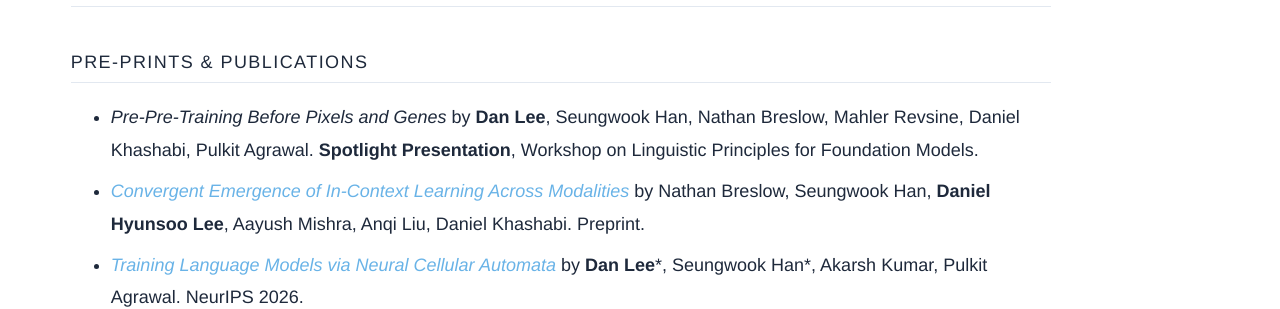
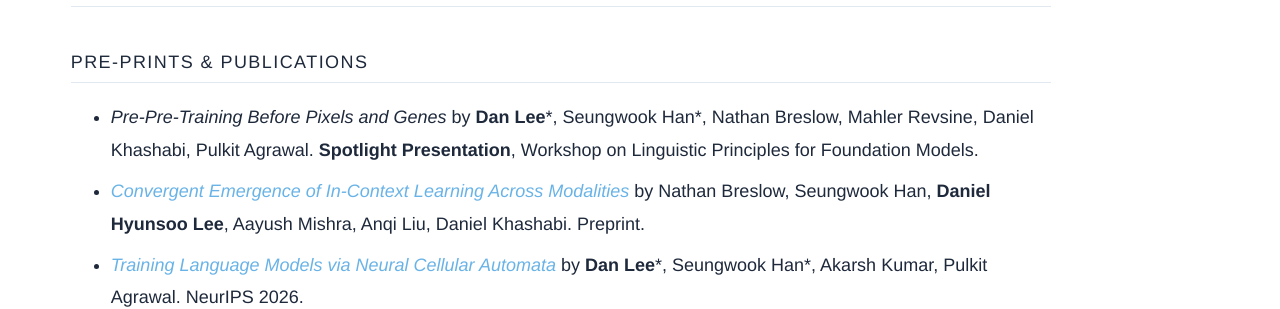
Before and after one commit to danihyunlee/danihyunlee.github.io, a Jekyll site: the page built from _pages/about.md, in a window 1280 px wide and 900 px high, scrolled down 1114 px. Shown: the part 153-462 px from the top of the window. Built offline with Jekyll 4.4.1, drawn with Linux system fonts in a browser that asks for light colours.

```diff
--- a/_pages/about.md
+++ b/_pages/about.md
@@ -40,7 +40,7 @@ I'm currently a first-year research-based funded MS student at the [TRAIS Lab](h
 ---
 
 ## Pre-Prints & Publications
-- *Pre-Pre-Training Before Pixels and Genes* by **Dan Lee**, Seungwook Han, Nathan Breslow, Mahler Revsine, Daniel Khashabi, Pulkit Agrawal. **Spotlight Presentation**, Workshop on Linguistic Principles for Foundation Models.
+- *Pre-Pre-Training Before Pixels and Genes* by **Dan Lee**\*, Seungwook Han\*, Nathan Breslow, Mahler Revsine, Daniel Khashabi, Pulkit Agrawal. **Spotlight Presentation**, Workshop on Linguistic Principles for Foundation Models.
 - *[Convergent Emergence of In-Context Learning Across Modalities](https://arxiv.org/abs/2609.14011)* by Nathan Breslow, Seungwook Han, **Daniel Hyunsoo Lee**, Aayush Mishra, Anqi Liu, Daniel Khashabi. Preprint.
 - *[Training Language Models via Neural Cellular Automata](https://arxiv.org/abs/2603.10055)* by **Dan Lee**\*, Seungwook Han\*, Akarsh Kumar, Pulkit Agrawal. NeurIPS 2026.
 
```
Also changed, not shown: _pages/cv.md (+1 -1 lines), _pages/publications.md (+1 -1 lines).
